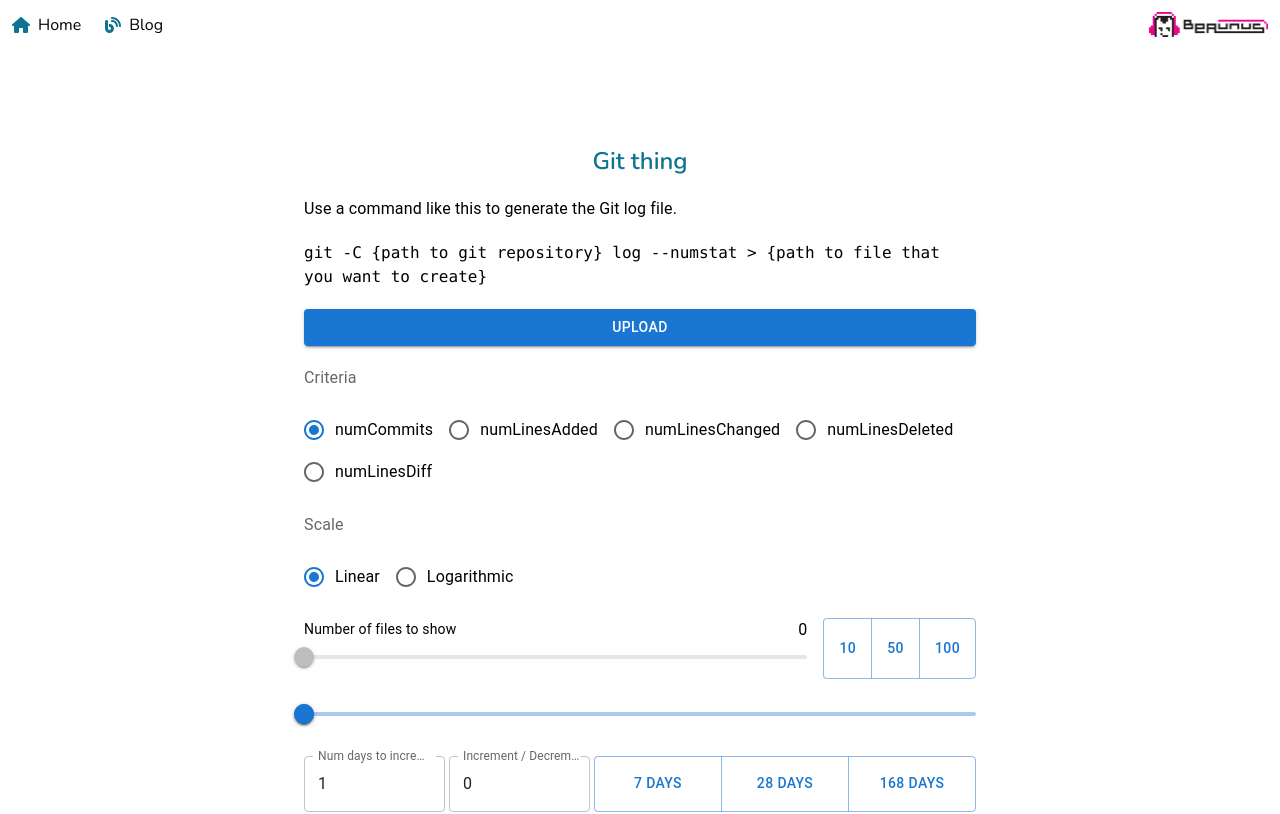
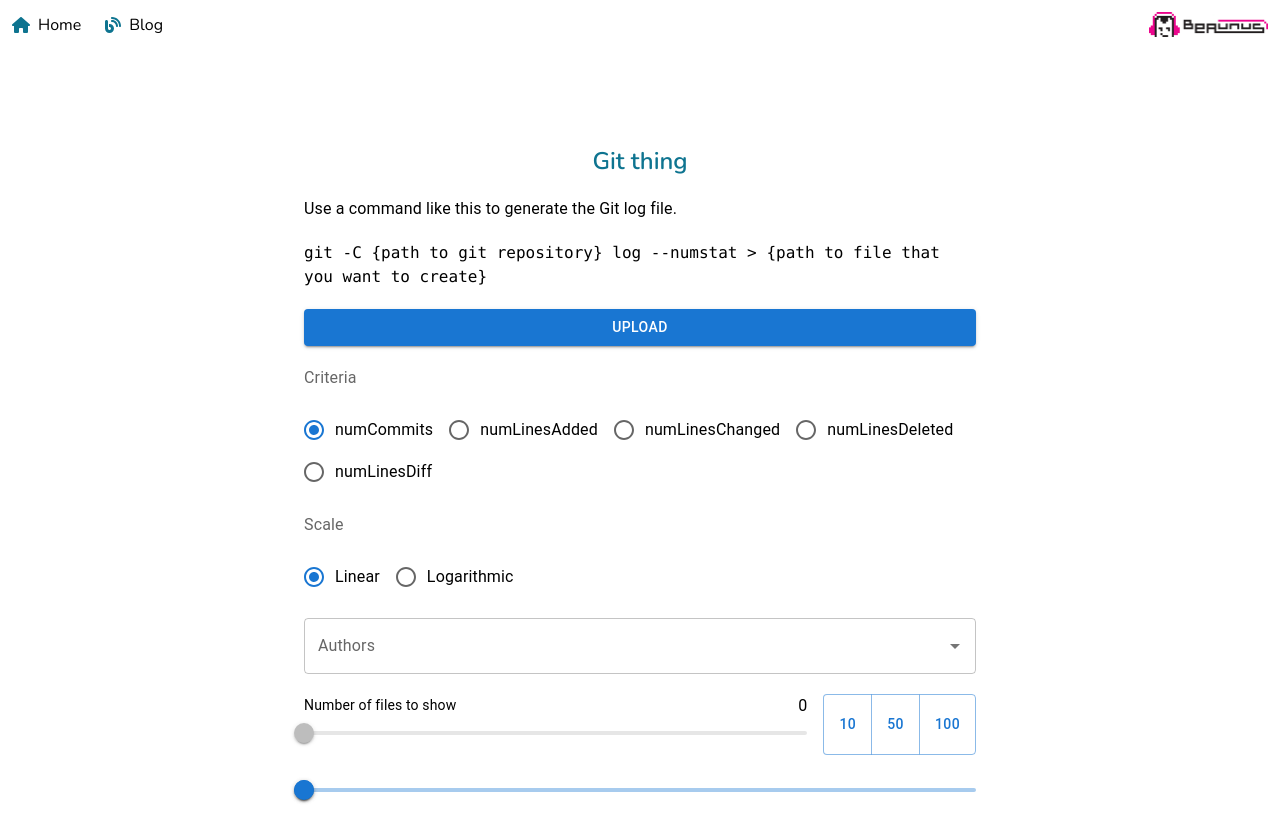
Before and after one commit to beaunus/beaunus.com, a Next.js app: page /blog/git-thing in a window 1280 px wide. Shown: the top 814 px of the page. Built offline with nearby package versions, Linux system fonts and the light colour scheme; no server answers.

Commit message:
feature: add author filter

```diff
--- a/pages/blog/git-thing.tsx
+++ b/pages/blog/git-thing.tsx
@@ -1,4 +1,5 @@
 import { TextField, Typography } from "@mui/material";
+import Autocomplete from "@mui/material/Autocomplete";
 import Button from "@mui/material/Button";
 import ButtonGroup from "@mui/material/ButtonGroup";
 import FormControlLabel from "@mui/material/FormControlLabel";
@@ -47,6 +48,9 @@ const GitThing: NextPage = () => {
     {}
   );
   const [commits, setCommits] = useState<GitCommit[]>([]);
+  const [authorsToInclude, setAuthorsToInclude] = useState<
+    GitCommit["author"][]
+  >([]);
   const [criteria, setCriteria] = useState<Criteria>("numCommits");
   const [scaleType, setScaleType] = useState<ScaleType>("linear");
   const [jumpSize, setJumpSize] = useState(1);
@@ -71,11 +75,16 @@ const GitThing: NextPage = () => {
   useEffect(() => {
     const [fromDate, toDate] = [fromDay, toDay].map((day) => day.toDate());
     const newStatsByFileName = computeStatsByFileName(
-      commits.filter(({ date }) => date >= fromDate && date < toDate)
+      commits.filter(
+        ({ author, date }) =>
+          (!authorsToInclude.length || authorsToInclude.includes(author)) &&
+          date >= fromDate &&
+          date < toDate
+      )
     );
     setNumFilesInSelectedDayRange(Object.keys(newStatsByFileName).length);
     setStatsByFileName(newStatsByFileName);
-  }, [commits, fromDay, toDay]);
+  }, [authorsToInclude, commits, fromDay, toDay]);
 
   useEffect(() => {
     if (polarAreaChartRef.current) {
@@ -214,6 +223,18 @@ const GitThing: NextPage = () => {
                 value="logarithmic"
               />
             </RadioGroup>
+            <Autocomplete
+              defaultValue={[]}
+              filterSelectedOptions
+              id="authors"
+              multiple
+              onChange={(_event, newAuthors) => setAuthorsToInclude(newAuthors)}
+              options={_.uniq(commits.map(({ author }) => author)).sort()}
+              renderInput={(params) => (
+                <TextField {...params} label="Authors" placeholder="Authors" />
+              )}
+            />
+
             <div className="flex gap-4">
               <SliderWithLabels
                 className="grow"
```
